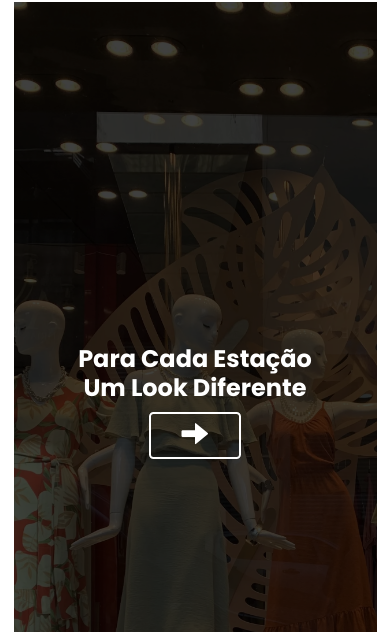
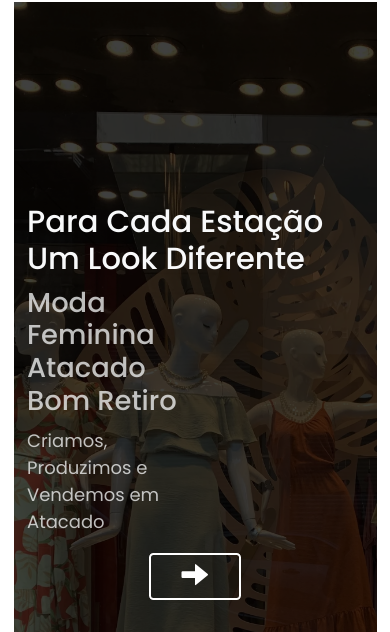
Before and after one commit to balaclavaboyz/milvest_vanilla_js, a website: page index.html in a window 390 px wide. Shown: the part 110-742 px from the top of the page. Drawn offline with Linux system fonts and the light colour scheme.

Commit message:
changed subtitle position changed responsive subtitle layout

```diff
--- a/assets/css/index.css
+++ b/assets/css/index.css
@@ -21,7 +21,7 @@
     flex-direction: column;
     align-items: center;
     background-image: url(../banner.webp);
-    height: 900px;
+    height: 500px;
     background-size: cover;
     background-position: 15% 90%;
     position: relative;
--- a/index.html
+++ b/index.html
@@ -70,10 +70,38 @@
 				</div>
 				<div class="banner">
 					<div class="blackFilter">
-						<h1>
-							Para Cada Estação <br />
-							Um Look Diferente
-						</h1>
+						<div class="container d-none d-md-block">
+							<div class="row ">
+								<h1 class="text-light text-center">
+									Para Cada Estação <br />
+									Um Look Diferente
+								</h1>
+							</div>
+							<div class="row justify-content-center">
+								<div class="col-6">
+									<h2 class="text-light text-opacity-75 text-center">Moda Feminina Atacado Bom Retiro</h2>
+									<p class="text-light text-opacity-75 text-center">
+										Criamos, Produzimos e Vendemos em Atacado
+									</p>
+								</div>
+							</div>
+						</div>
+						<div class="container d-sm-block d-md-none d-lg-none d-xl-none d-xxl-none">
+							<div class="row ">
+								<h1 class="text-light">
+									Para Cada Estação <br />
+									Um Look Diferente
+								</h1>
+							</div>
+							<div class="row ">
+								<div class="col-6">
+									<h2 class="text-light text-opacity-75">Moda Feminina Atacado Bom Retiro</h2>
+									<p class="text-light text-opacity-75">
+										Criamos, Produzimos e Vendemos em Atacado
+									</p>
+								</div>
+							</div>
+						</div>
 						<a
 							class="buttomBanner"
 							href="https://milvest.vesti.mobi/"
@@ -87,7 +115,7 @@
 					</div>
 				</div>
 				<div class="titulo">
-					<h2 class="titulo-h2">Moda Feminina Atacado Bom Retiro</h2>
+					<!-- <h2 class="titulo-h2">Moda Feminina Atacado Bom Retiro</h2>
 					<h2 class="titulo-h2-mobile">
 						Moda <br />
 						Feminina <br />
@@ -100,7 +128,7 @@
 					<p class="titulo-p-mobile">
 						Criamos, <br />
 						Produzimos e<br />
-						Vendemos Em Atacado
+						Vendemos Em Atacado -->
 				<div class="container">
 					<div class="row gy-4">
 						<div class="col-md">
```
